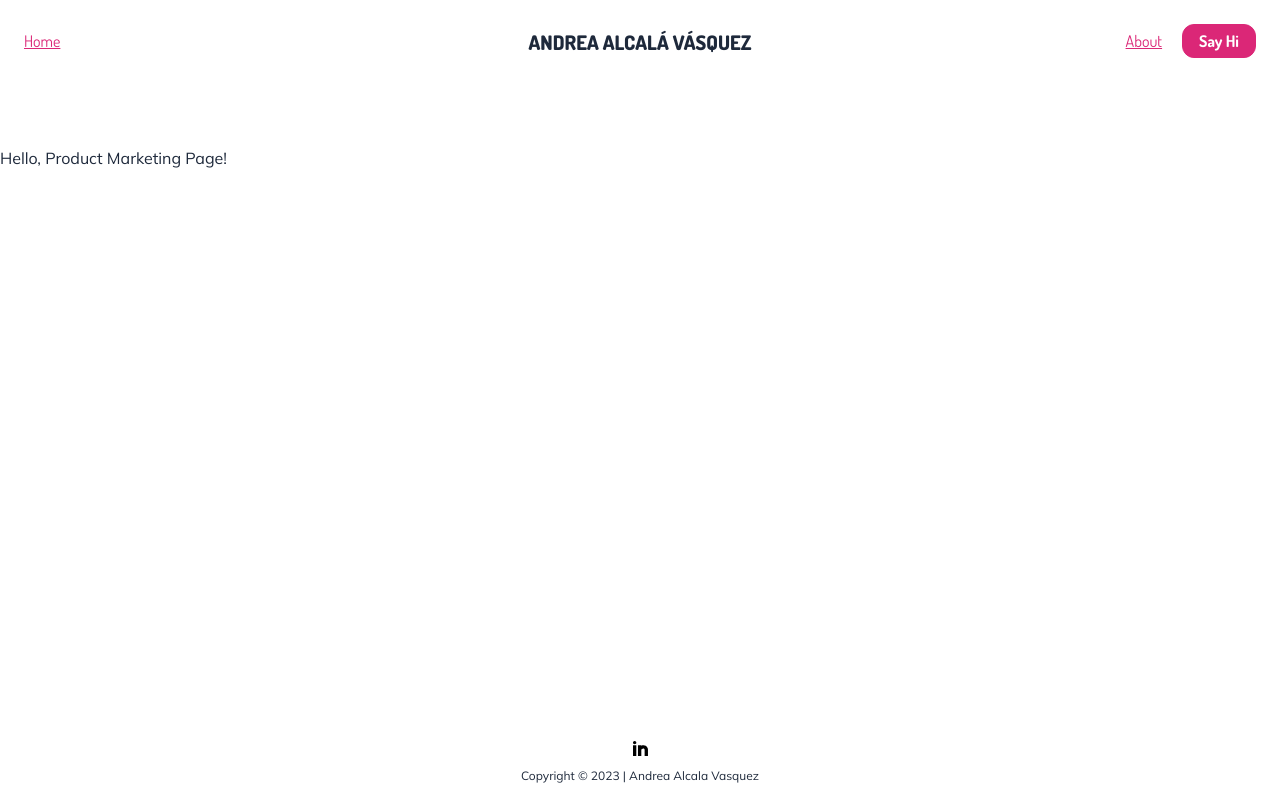
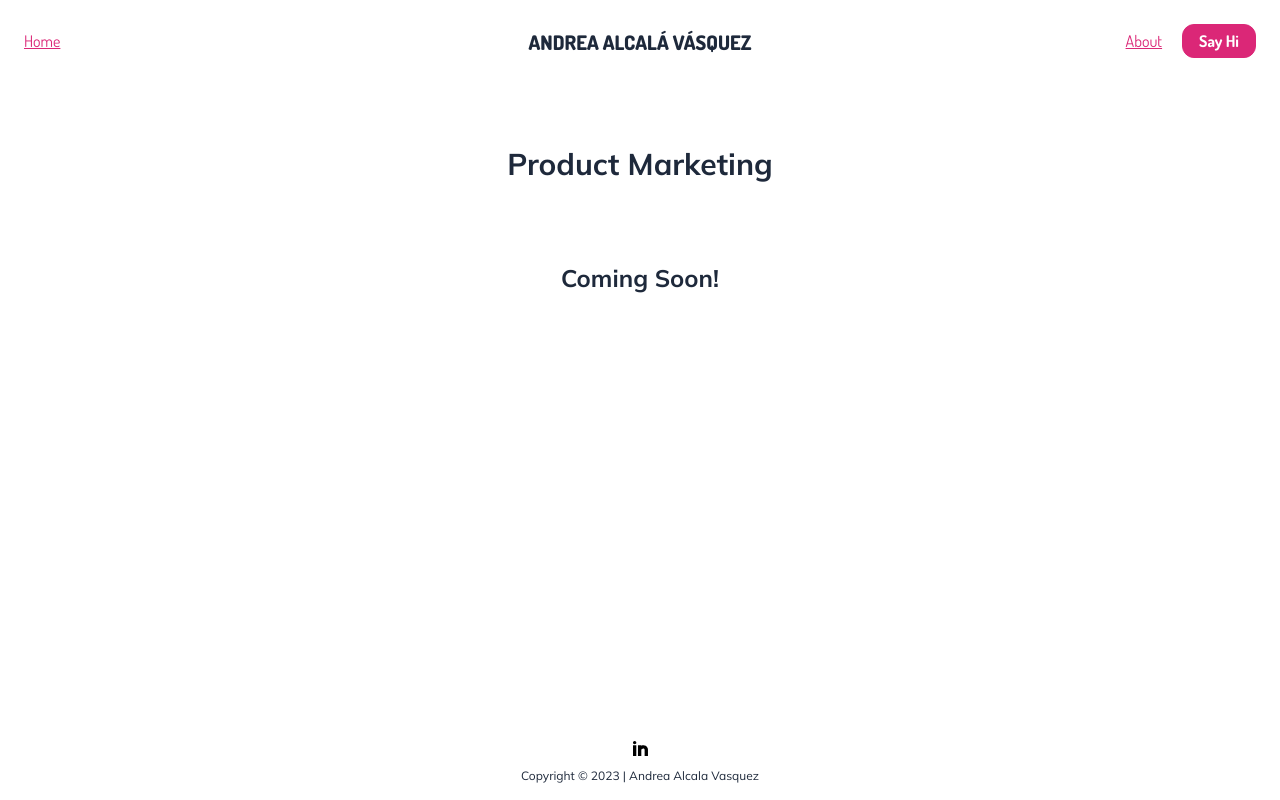
Before and after one commit to alcalandrea/alcalandrea.com, a Next.js app: page /product-marketing in a window 1280 px wide. Built offline with nearby package versions, Linux system fonts and the light colour scheme.

Commit message:
Add "coming soon" text to in progress pages

```diff
--- a/app/event-planning/page.tsx
+++ b/app/event-planning/page.tsx
@@ -1,3 +1,12 @@
 export default function EventPlanningPage() {
-  return <h1>Hello, Event Planning Page!</h1>
+  return (
+    <main className="flex flex-col items-center justify-center gap-20 px-4">
+      <h1 className="text-xl font-bold sm:text-2xl lg:text-3xl">
+        Event Planning
+      </h1>
+      <h2 className="text-lg font-bold sm:text-xl lg:text-2xl">
+        Coming Soon!
+      </h2>
+    </main>
+  )
 }
--- a/app/product-marketing/page.tsx
+++ b/app/product-marketing/page.tsx
@@ -1,3 +1,12 @@
 export default function ProductMarketingPage() {
-  return <h1>Hello, Product Marketing Page!</h1>
+  return (
+    <main className="flex flex-col items-center justify-center gap-20 px-4">
+      <h1 className="text-xl font-bold sm:text-2xl lg:text-3xl">
+        Product Marketing
+      </h1>
+      <h2 className="text-lg font-bold sm:text-xl lg:text-2xl">
+        Coming Soon!
+      </h2>
+    </main>
+  )
 }
```
